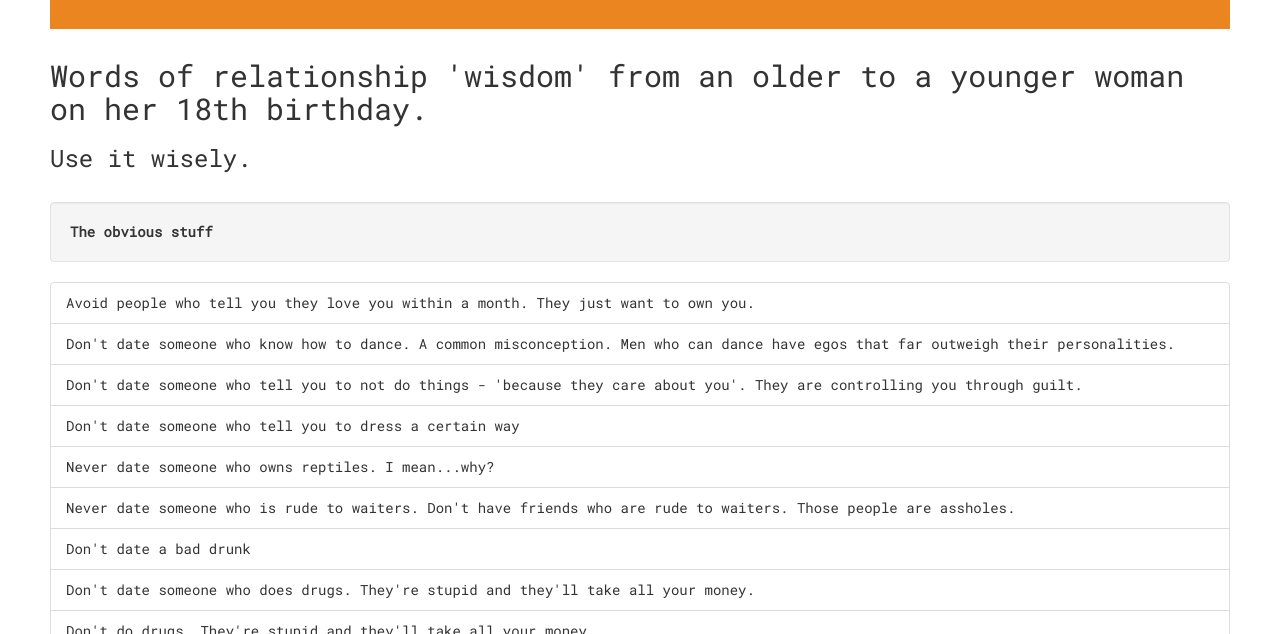
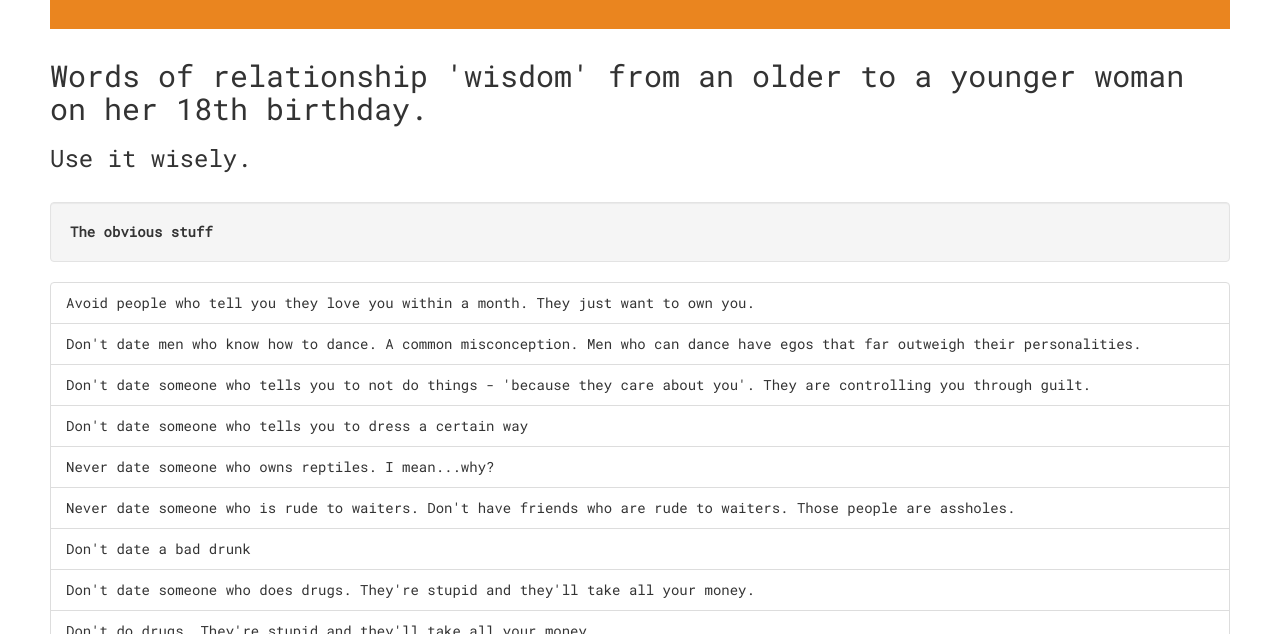
Before and after one commit to JoClark88/thelist, a plain HTML site: page index.html in a window 1280 px wide. Shown: the part 166-800 px from the top of the page. Drawn offline with Linux system fonts and the light colour scheme.

Commit message:
Final updates

```diff
--- a/index.html
+++ b/index.html
@@ -26,9 +26,9 @@
       <div class="well"><strong>The obvious stuff </strong></div>
       <ul class="list-group list-group-flush">
         <li class="list-group-item">Avoid people who tell you they love you within a month. They just want to own you.</li>
-        <li class="list-group-item">Don't date someone who know how to dance. A common misconception. Men who can dance have egos that far outweigh their personalities.</li>
-        <li class="list-group-item">Don't date someone who tell you to not do things - 'because they care about you'. They are controlling you through guilt.</li>
-        <li class="list-group-item">Don't date someone who tell you to dress a certain way</li>
+        <li class="list-group-item">Don't date men who know how to dance. A common misconception. Men who can dance have egos that far outweigh their personalities.</li>
+        <li class="list-group-item">Don't date someone who tells you to not do things - 'because they care about you'. They are controlling you through guilt.</li>
+        <li class="list-group-item">Don't date someone who tells you to dress a certain way</li>
         <li class="list-group-item">Never date someone who owns reptiles. I mean...why?</li>
         <li class="list-group-item">Never date someone who is rude to waiters. Don't have friends who are rude to waiters. Those people are assholes.</li>
         <li class="list-group-item">Don't date a bad drunk</li>
```
